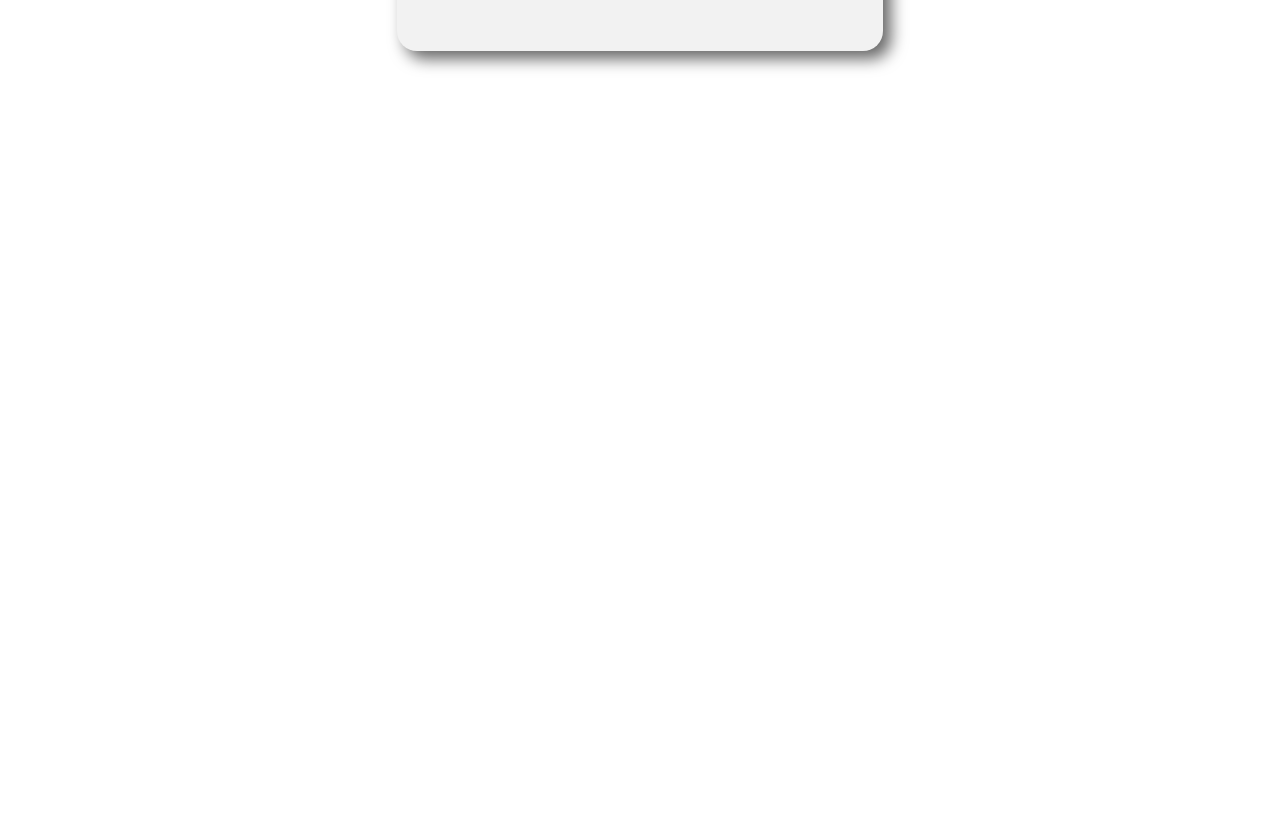
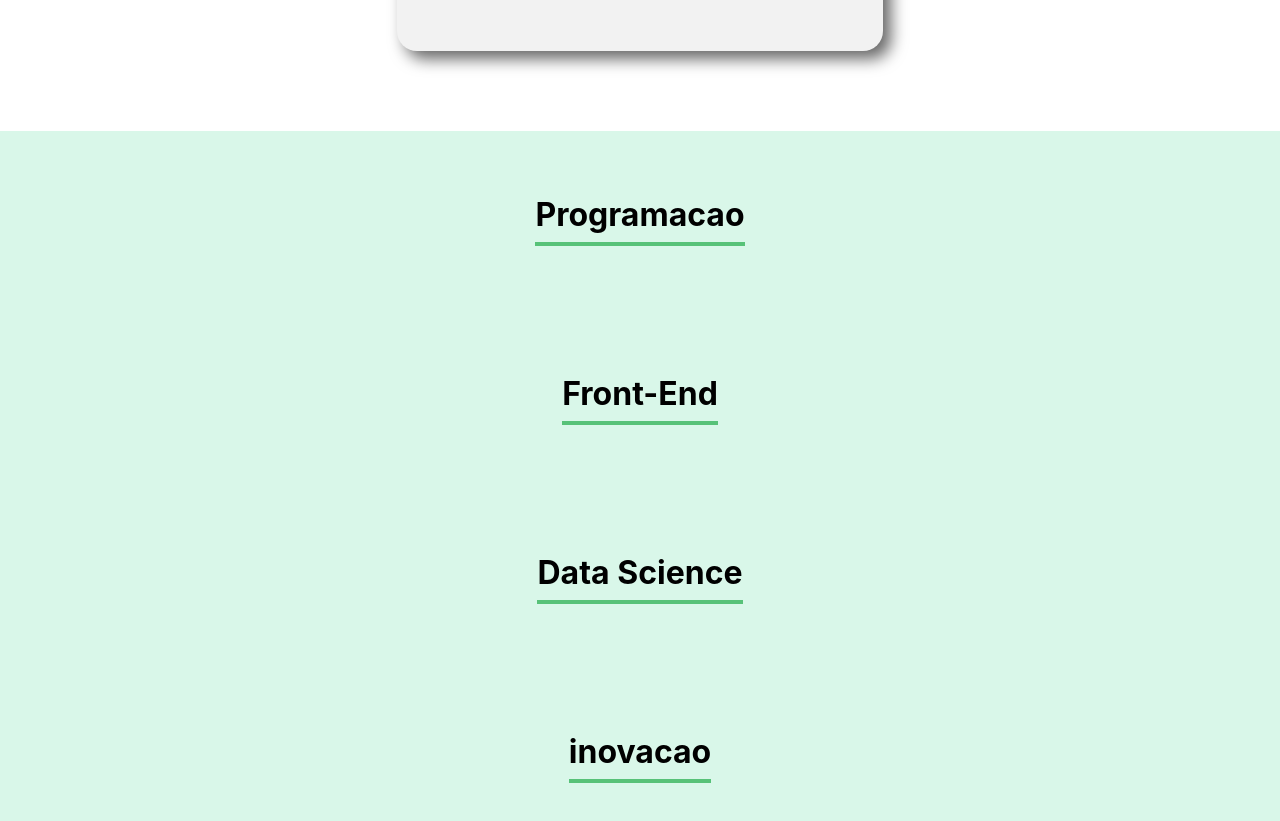
Before and after one commit to Anthoni-Mathias/designer, a React (Create React App) app: page / in a window 1280 px wide. Shown: the part 1340-2161 px from the top of the page. Before the commit the page ends 1471 px from the top, so only its background shows below. Built offline with nearby package versions, Linux system fonts and the light colour scheme.

Commit message:
create times names in app.js

```diff
--- a/src/App.js
+++ b/src/App.js
@@ -1,8 +1,32 @@
 import { useState } from 'react';
 import Banner from './components/Banner';
 import Formulario from './components/Formulario';
+import Time from './components/Time';
 
 function App() {
+
+  const times = [
+    {
+      nome: 'Programacao',
+      corPrimaria: '',
+      corSegundaria: ''
+    },
+    {
+      nome: 'Front-End',
+      corPrimaria: '',
+      corSegundaria: ''
+    },
+    {
+      nome: 'Data Science',
+      corPrimaria: '',
+      corSegundaria: ''
+    },
+    {
+      nome: 'Inovacao',
+      corPrimaria: '',
+      corSegundaria: ''
+    }
+  ]
 
   const [colaboradores, setColaboradores] = useState([])
 
@@ -15,6 +39,10 @@ function App() {
     <div className="App">
       <Banner />
       <Formulario aoColaboradorCadastrado={colaborador => aoNovoColaboradorAdicionado(colaborador)}/>
+      <Time nome="Programacao"/>
+      <Time nome="Front-End"/>
+      <Time nome="Data Science"/>
+      <Time nome="inovacao"/>
     </div>
   );
 }
--- a/src/components/Formulario/index.js
+++ b/src/components/Formulario/index.js
@@ -10,7 +10,7 @@ const Formulario = (props) => {
     'Programacao',
     'Front-End',
     'Data Science',
-    'Inoivacao'
+    'Inovacao'
   ]
 
   const [nome, setNome] = useState('')
--- /dev/null
+++ b/src/components/Time/Time.css
@@ -0,0 +1,12 @@
+.time {
+  text-align: center;
+  padding: 32px;
+  background-color: #d9f7e9;
+}
+
+.time h3 {
+  font-size: 32px;
+  border-bottom: 4px solid #57c278;
+  display: inline-block;
+  padding-bottom: 8px;
+}
--- /dev/null
+++ b/src/components/Time/index.js
@@ -0,0 +1,13 @@
+import './Time.css'
+
+const Time = (props) => {
+    return(
+      <section className='time'>
+        <h3>
+          {props.nome}
+        </h3>
+      </section>
+    )
+}
+
+export default Time
```
